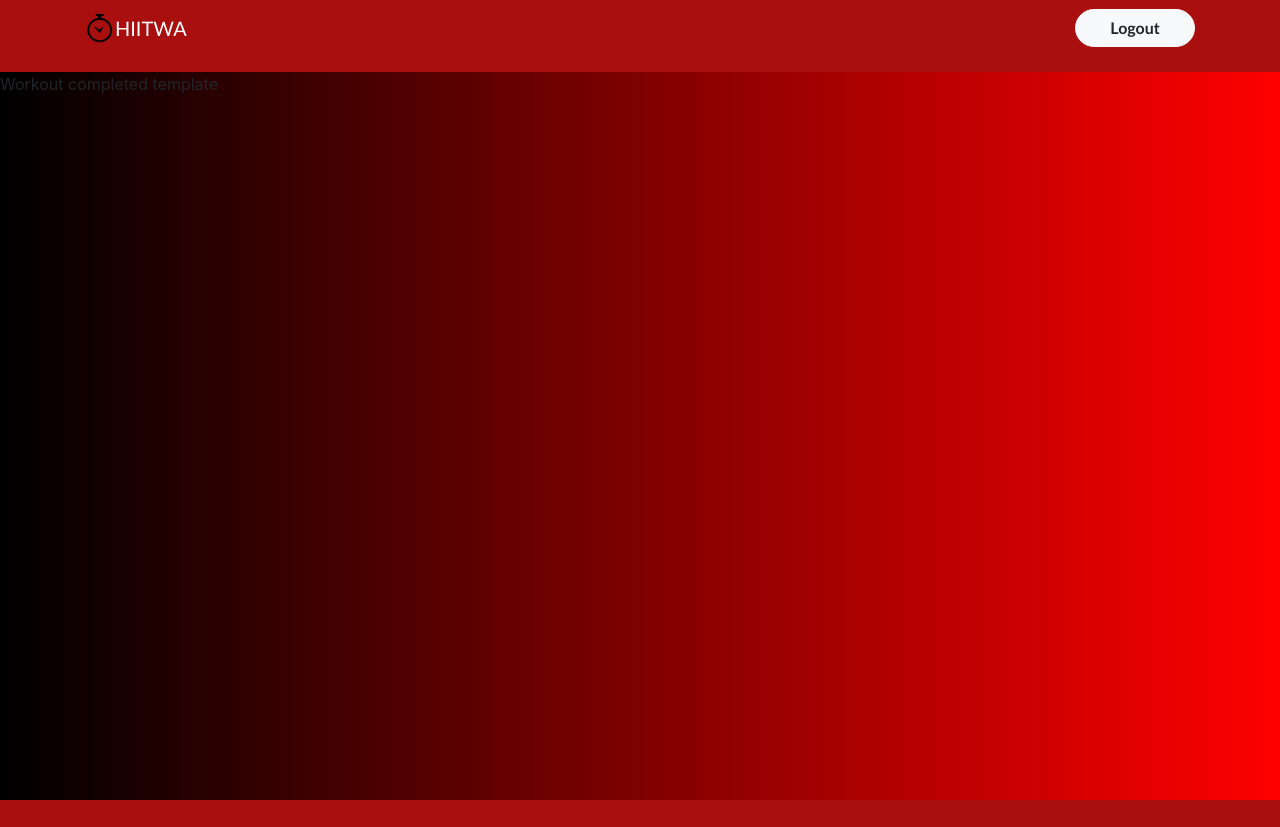
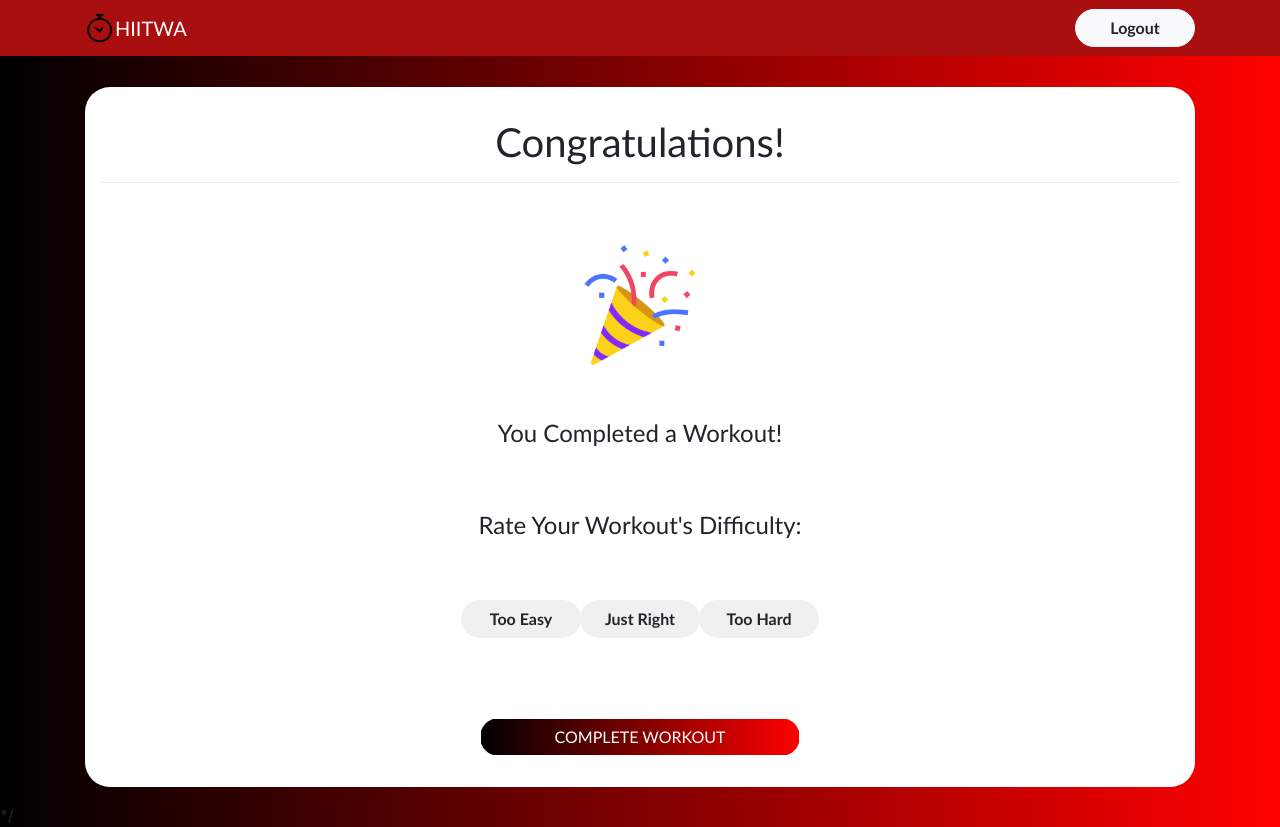
Before and after one commit to RasulovaB/workoutapp, a Flask app: page /workout_completed in a window 1280 px wide. Before the commit the page ends 800 px from the top, so only its background shows below. Run offline with Flask 2, Linux system fonts and the light colour scheme; some libraries are stand-ins or nearby versions.

Commit message:
Added workout completed page

```diff
--- a/static/css/main.css
+++ b/static/css/main.css
@@ -96,13 +96,10 @@ footer {
 
 .login-intro {
     background-color: #ffffff;
+    color: black;
 
 }
 
-.login-intro h1 {
-    color: black;
-    padding: 4rem;
-}
 
 .loginform {
     padding: 4rem;
@@ -265,3 +262,20 @@ input {
 .center-nav-bar {
     margin: auto;
 }
+
+.align-text-center {
+    text-align:center;
+}
+
+.vertical-center {
+    margin: 0;
+    position: absolute;
+    top: 50%;
+    left: 50%;
+    -ms-transform: translate(-50%, -50%);
+    transform: translate(-50%, -50%);
+  }
+
+  .padding_top{
+    padding-top: 5%;
+  }
--- a/templates/login-page.html
+++ b/templates/login-page.html
@@ -19,7 +19,7 @@
     </div>
     <div class="col login-intro no-gutters">
         <div class="content-section rightside">
-            <h1>Sign In</h1>
+            <h1 class="loginform">Sign In</h1>
 
             <!--Display success or error messages-->
             {% with messages = get_flashed_messages(with_categories=true) %}
--- a/templates/workout-completed.html
+++ b/templates/workout-completed.html
@@ -19,7 +19,7 @@ Home Page
         </script>
 
         <nav class="navbar navbar-dark bg-nav-home">
-            <div class="container d-flex justify-content-between">
+            <div class="container d-flex justify-content-between center-nav-bar">
                 <a class="navbar-brand d-flex align-items-center" href="/">
                     <img class="d-inline-block align-top" src="static/images/logo.png" width="30" height="30" alt="">
                     HIITWA
@@ -30,8 +30,46 @@ Home Page
     </head>
 
     <body class="grdnt_bg">
-    Workout completed template
-    </div>
+        <div class="container half_bottom_padding"></div>
+        <div class="container align-items-stretch">
+            <div class="row">
+                <div class="col-md-12" style="min-height: 700px;">
+                        <div class="container justify-content-center image-container">
+                            <div class="container half_bottom_padding"></div>
+                            <div class="container align-text-center"><h1>Congratulations!</h1>
+                            </div>
+                            <hr>
+                            <div class="container align-text-center" style="height:20%; padding-top:2.5%;">
+                                <img src="static/images/party-emoji.png" width="15%" alt="">
+                            </div>
+                            <div class="container align-text-center" style="height:20%;"><div class="vertical-center"><h2>You Completed a Workout!</h2></div></div>
+                            <div class="container align-text-center" style="height:20%;">
+                                <h2>Rate Your Workout's Difficulty:</h2>
+                                <div class="container padding_top">
+                                <div class="container d-flex justify-content-center">
+                                    <div id="finished-difficulty" class="btn-group btn-group-toggle" data-toggle="buttons">
+                                        <label class="btn toggle-btn toggle-btn-width">
+                                        <input type="radio" name="user-difficulty" id="option1" autocomplete="off">Too Easy
+                                        </label>
+                                        <label class="btn toggle-btn toggle-btn-width">
+                                        <input type="radio" name="user-difficulty" id="option2" autocomplete="off">Just Right
+                                        </label>
+                                        <label class="btn toggle-btn toggle-btn-width">
+                                        <input type="radio" name="user-difficulty" id="option3" autocomplete="off">Too Hard
+                                        </label>
+                                    </div>
+                                </div>
+                            </div>
+
+                            </div>
+                        </div>
+                        <div class="container align-bottom">
+                            <a href="{{ url_for('main.home') }}" class="btn btn-grdnt-login" role="button">COMPLETE WORKOUT</a>
+                        </div>
+                </div>
+
+            </div>
+        </div>*/
     </body>
 
 
--- a/templates/workout-overview.html
+++ b/templates/workout-overview.html
@@ -51,7 +51,7 @@ Home Page
                         <div class="btn-group-vertical col-12" data-toggle="buttons" id="exercise-buttons"></div>
                     </div>
                     <div class="container align-bottom">
-                        <a href="{{ url_for('main.home') }}" class="btn btn-grdnt-login" role="button">COMPLETE WORKOUT</a>
+                        <a href="{{ url_for('workout.workout_completed') }}" class="btn btn-grdnt-login" role="button">COMPLETE WORKOUT</a>
                     </div>
             </div>
             <div class="col-md-6">
```
Also changed, not shown: static/images/party-emoji.png (added), static/js/workout-completed.js (line endings or trailing spaces).
